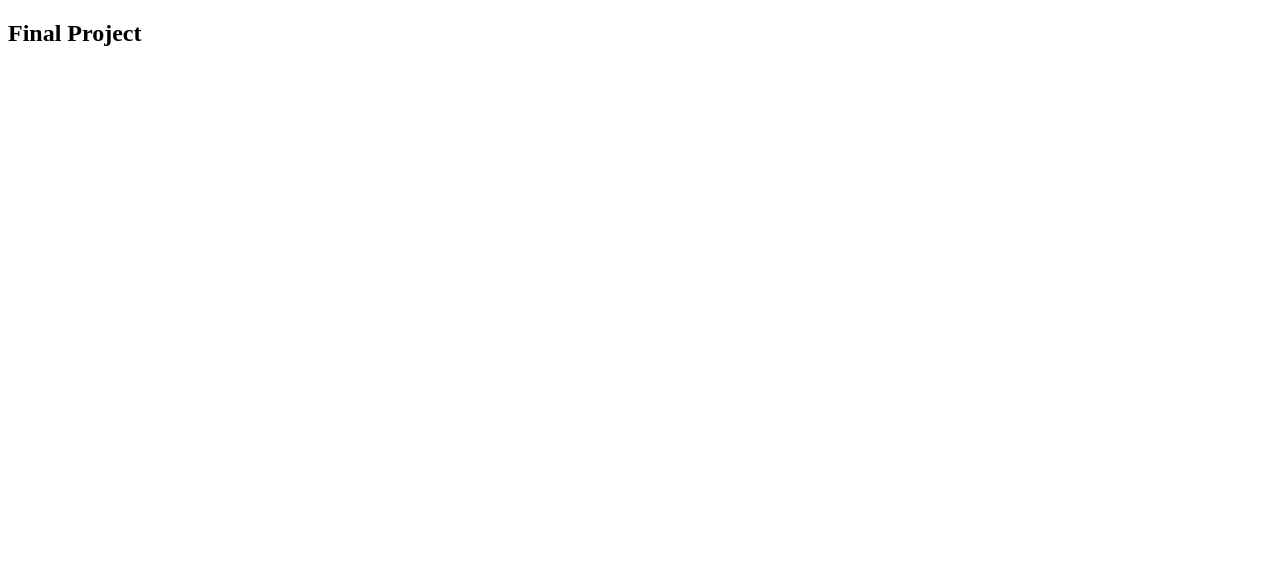
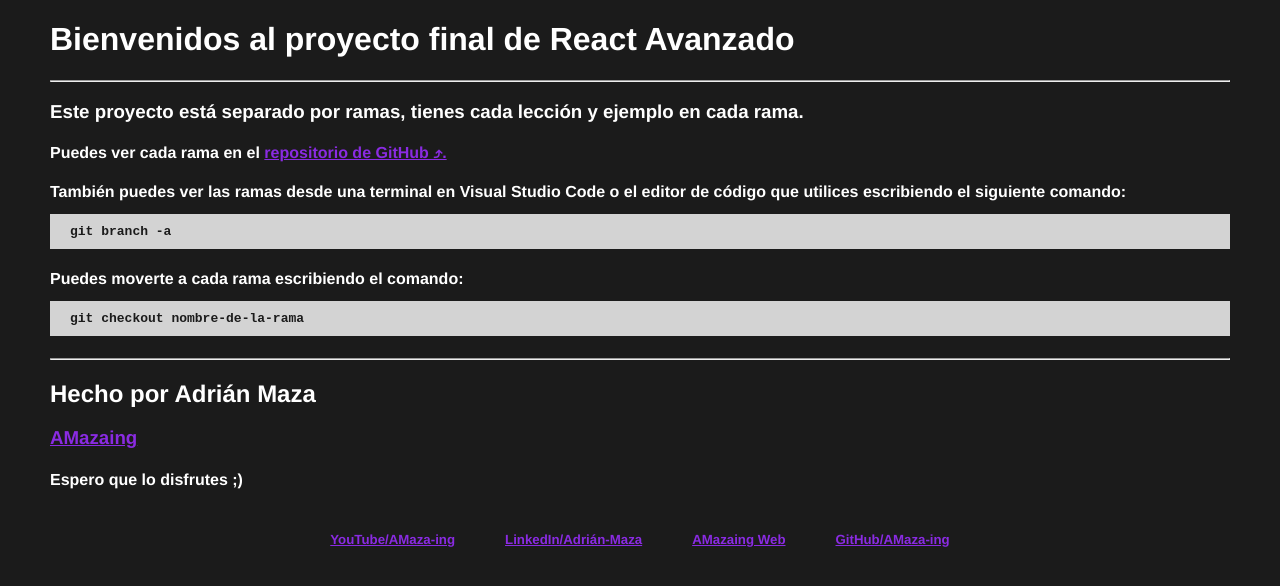
Before and after one commit to Amaza-ing/OW-React-Advanced-final-project, a React (Vite) app: page / in a window 1280 px wide. Shown: the top 586 px of the page. Built offline with nearby package versions, Linux system fonts and the light colour scheme.

Commit message:
README & basic info updated

```diff
--- a/src/App.jsx
+++ b/src/App.jsx
@@ -1,11 +1,69 @@
-import './App.css'
+import "./App.css";
 
 function App() {
   return (
     <>
-      <h2>Final Project</h2>
+      <div>
+        <h1>Bienvenidos al proyecto final de React Avanzado</h1>
+        <hr />
+        <h3>
+          Este proyecto está separado por ramas, tienes cada lección y ejemplo en
+          cada rama.
+        </h3>
+        <h4>
+          Puedes ver cada rama en el{" "}
+          <a
+            href="https://github.com/Amaza-ing/OW-React-Advanced-final-project"
+            target="_blank"
+          >
+            repositorio de GitHub ⤴.
+          </a>
+        </h4>
+        <h4>
+          También puedes ver las ramas desde una terminal en Visual Studio Code
+          o el editor de código que utilices escribiendo el siguiente comando:
+          <pre>git branch -a</pre>
+        </h4>
+        <h4>
+          Puedes moverte a cada rama escribiendo el comando:
+          <pre>git checkout nombre-de-la-rama</pre>
+        </h4>
+        <hr />
+        <h2>Hecho por Adrián Maza</h2>
+        <h3>
+          <a href="https://www.youtube.com/@AMaza-Ing" target="_blank">
+            AMazaing
+          </a>
+        </h3>
+        <h4>Espero que lo disfrutes ;)</h4>
+        <div className="links">
+          <h5>
+            <a href="https://www.youtube.com/@AMaza-Ing" target="_blank">
+              YouTube/AMaza-ing
+            </a>
+          </h5>
+          <h5>
+            <a
+              href="https://www.linkedin.com/in/adrian-maza-vazquez/"
+              target="_blank"
+            >
+              LinkedIn/Adrián-Maza
+            </a>
+          </h5>
+          <h5>
+            <a href="https://www.amaza-ing.com/" target="_blank">
+              AMazaing Web
+            </a>
+          </h5>
+          <h5>
+            <a href="https://github.com/Amaza-ing" target="_blank">
+              GitHub/AMaza-ing
+            </a>
+          </h5>
+        </div>
+      </div>
     </>
-  )
+  );
 }
 
-export default App
+export default App;
--- a/src/index.css
+++ b/src/index.css
@@ -0,0 +1,24 @@
+body {
+  margin: 0 50px;
+  padding: 0;
+  background-color: rgb(27, 27, 27);
+  color: white;
+  font-family: "Franklin Gothic Medium", "Arial Narrow", Arial, sans-serif;
+
+  a {
+    color: blueviolet;
+  }
+
+  pre {
+    padding: 10px 20px;
+    background-color: lightgray;
+    color: rgb(27, 27, 27);
+  }
+
+  .links {
+    display: flex;
+    justify-content: center;
+    gap: 0 50px;
+    flex-wrap: wrap;
+  }
+}
```
Also changed, not shown: 1 other file (tests, documents, lock files or other folders).
